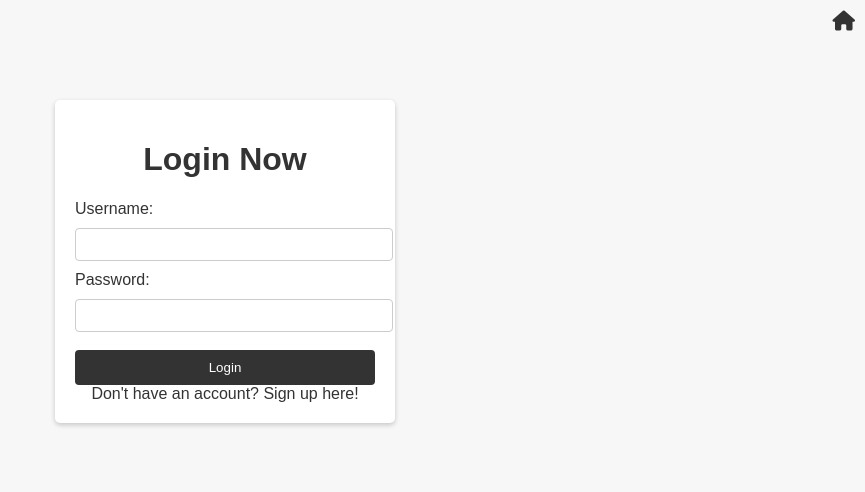
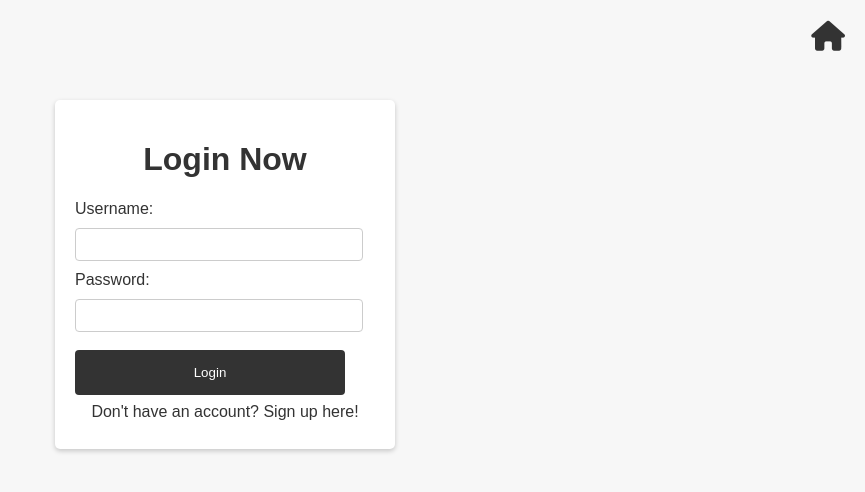
Before and after one commit to haard04/ResumeWatcher, a Django app: page /login in a window 1280 px wide. Shown: the top 492 px of the page, without its empty margins (415-1280 px from the left). Run offline with Django 4.2, Linux system fonts and the light colour scheme.

```diff
--- a/myapp/templates/login.html
+++ b/myapp/templates/login.html
@@ -29,14 +29,14 @@
         }
         input[type="text"],
         input[type="password"] {
-            width: 100%;
+            width: 90%;
             padding: 8px;
             border: 1px solid #ccc;
             border-radius: 4px;
         }
         input[type="submit"] {
-            width: 100%;
-            padding: 10px;
+            width: 90%;
+            padding: 15px;
             background-color: #333;
             color: #fff;
             border: none;
@@ -48,6 +48,7 @@
         }
         .signup-link {
             text-align: center;
+            padding: 8px;
         }
         .signup-link a {
             color: #333;
@@ -69,9 +70,9 @@
         }
         .home-icon {
             position: absolute;
-            top: 10px;
-            right: 10px;
-            font-size: 20px;
+            top: 20px;
+            right: 20px;
+            font-size: 30px;
             color: #333;
         }
     </style>
@@ -92,7 +93,7 @@
             <br><br>
             <input type="submit" value="Login">
         </form>
-        <div class="signup-link">
+        <div class="signup-link" >
             <a href="{% url 'signup' %}">Don't have an account? Sign up here!</a>
         </div>
 
--- a/myapp/templates/pdf_list.html
+++ b/myapp/templates/pdf_list.html
@@ -8,7 +8,7 @@
     {% for instance in instances %}
     <a href="{% url 'view_pdf' instance.username %}" target="_blank">{{ instance.username }}.pdf</a><br>
 {% empty %}
-    <p>No PDFs found.</p>
+    <p>No Resume found.</p>
 {% endfor %}
 
 </body>
--- a/resumewatcher/urls.py
+++ b/resumewatcher/urls.py
@@ -19,5 +19,6 @@ from django.urls import path,include
 
 urlpatterns = [
     path('admin/', admin.site.urls),
-    path('',include('myapp.urls'))
+    path('',include('myapp.urls')),
+
 ]
```
Also changed, not shown: myapp/templates/uploadPDF.html (+25 -6 lines).
